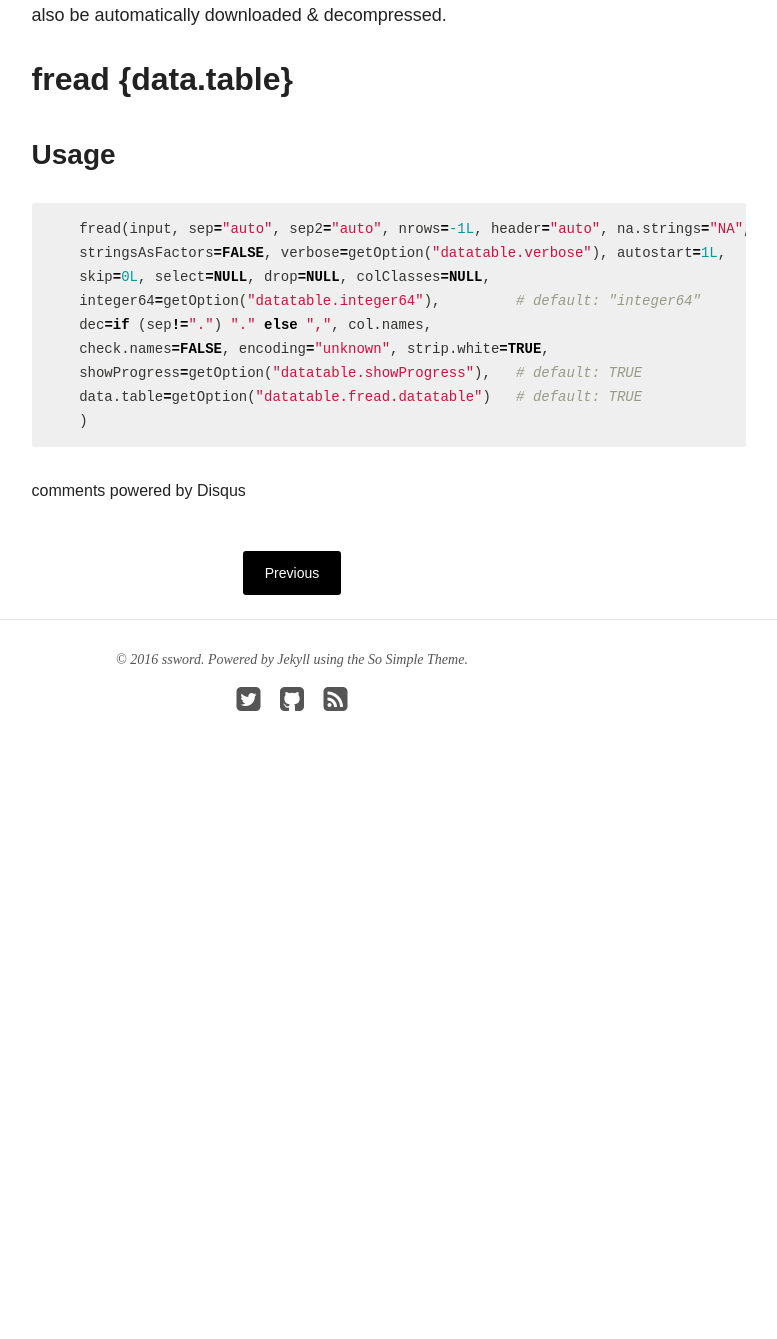
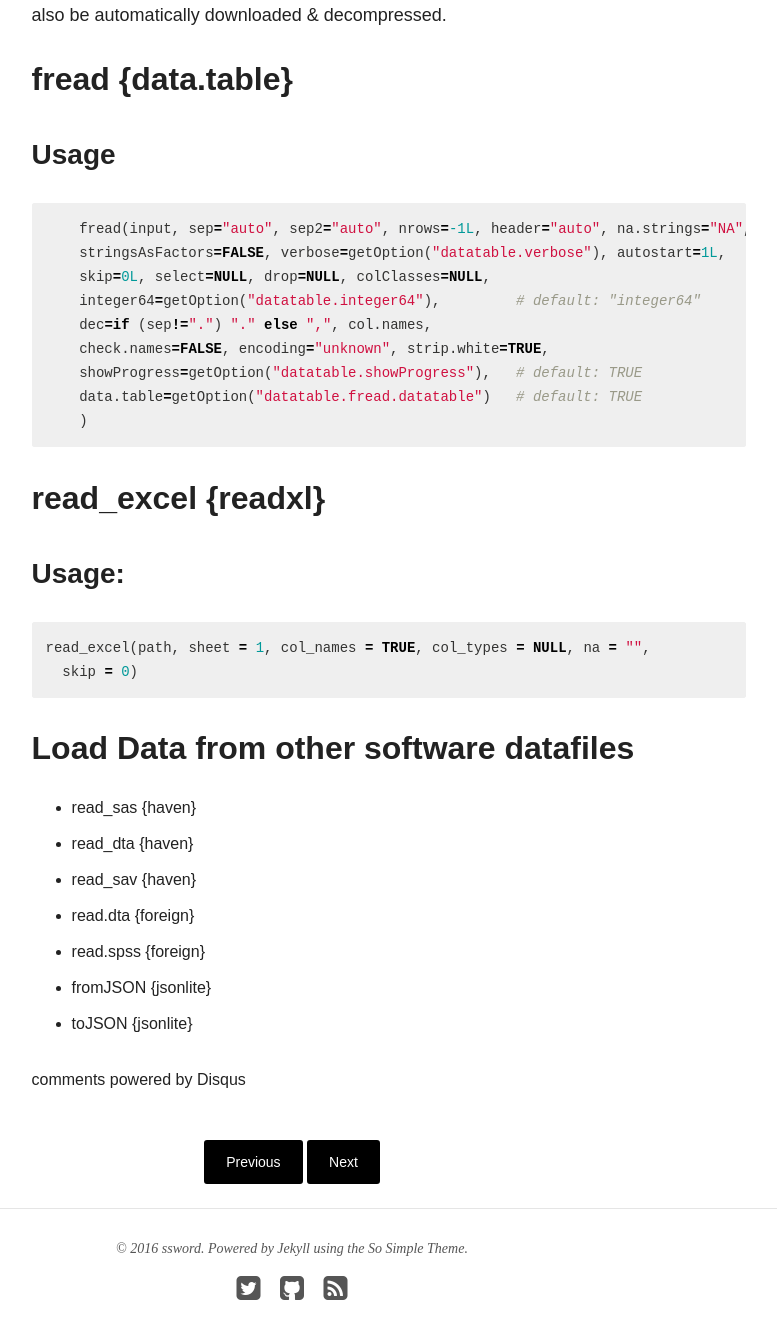
Before and after one commit to ssword/ssword.github.io, a Jekyll site: the page built from _posts/articles/2016-9-29-dataimportingR.md, in a window 1280 px wide and 1400 px high, scrolled down 2652 px. Shown: the top 1339 px of the window, without its empty margins (348-1125 px from the left). Built offline with Jekyll 4.4.1, drawn with Linux system fonts in a browser that asks for light colours; nearby versions of some CDN libraries; comment, search, counter and statistics services are not loaded; before the commit the page ends 3463 px from its top, so only the background shows below that.

````diff
--- a/_posts/articles/2016-9-29-dataimportingR.md
+++ b/_posts/articles/2016-9-29-dataimportingR.md
@@ -90,3 +90,22 @@
     data.table=getOption("datatable.fread.datatable")   # default: TRUE
     )
 ```
+
+## **read_excel {readxl}**
+
+### Usage:
+
+```R
+read_excel(path, sheet = 1, col_names = TRUE, col_types = NULL, na = "",
+  skip = 0)
+```
+
+## **Load Data from other software datafiles**
+
+* read_sas {haven}
+* read_dta {haven}
+* read_sav {haven}
+* read.dta {foreign}
+* read.spss {foreign}
+* fromJSON {jsonlite}
+* toJSON {jsonlite}
````
Also changed, not shown: _posts/articles/2016-9-30-datacleaningR.md (added, +79 -0 lines).
